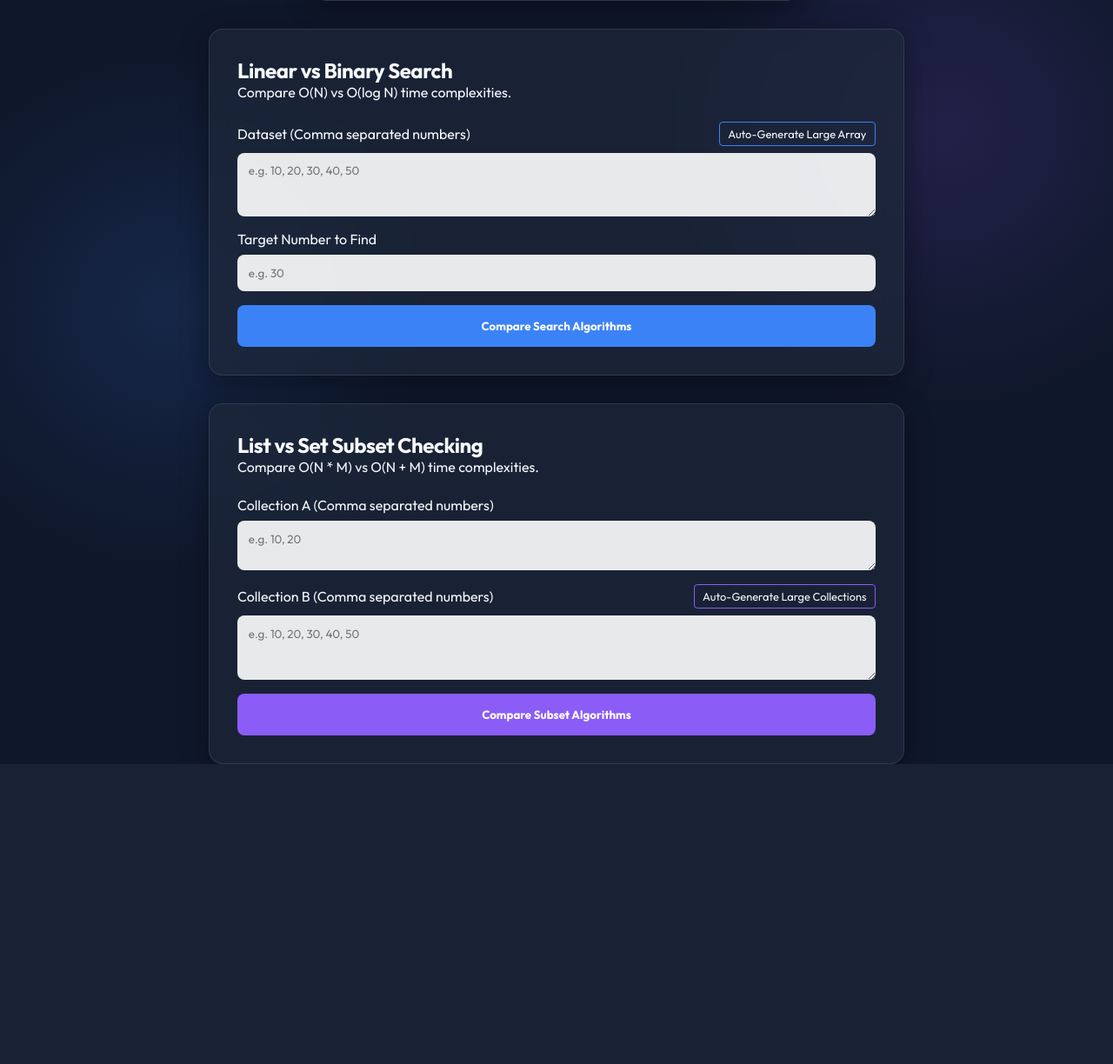
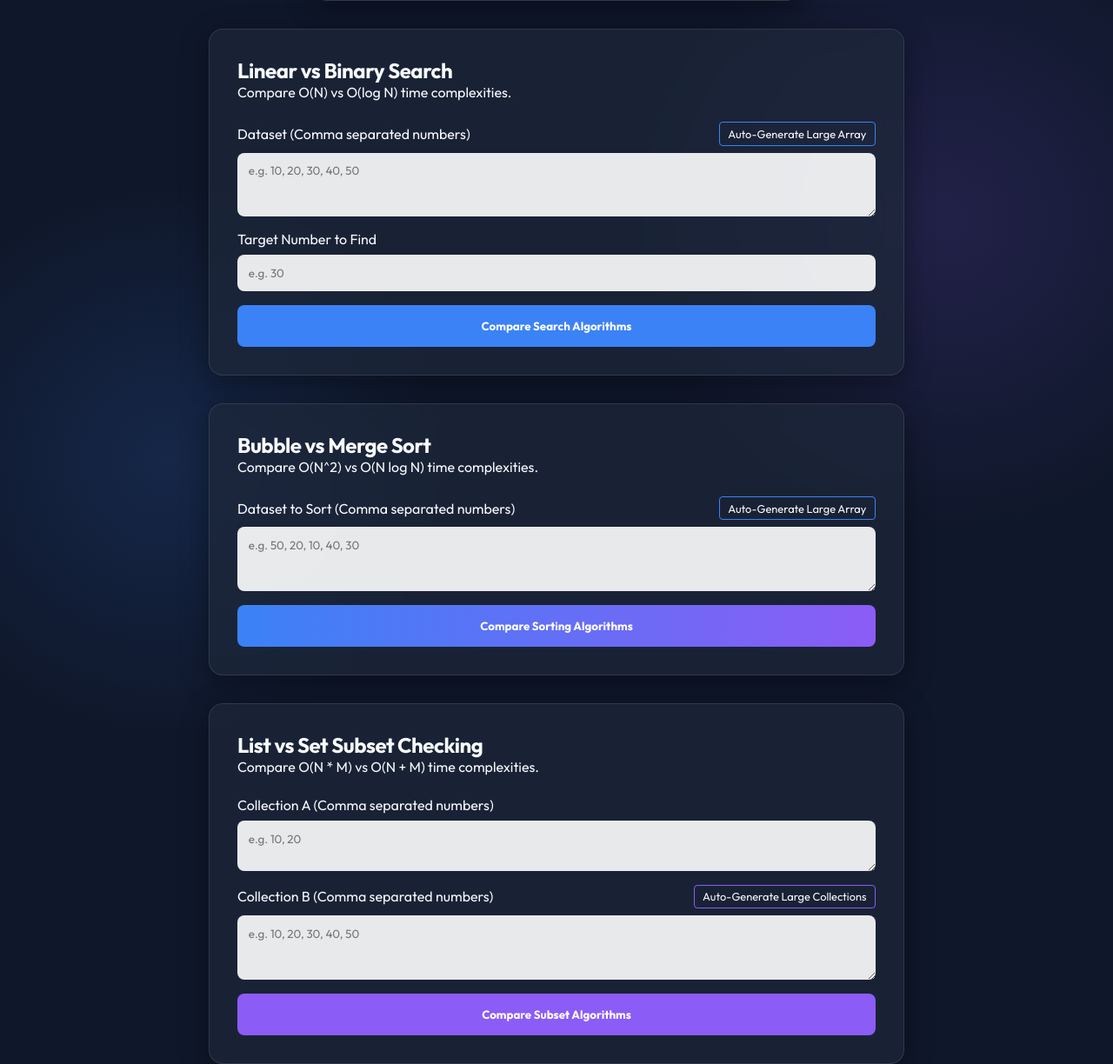
Before and after one commit to mounikadola07-alt/CFAI-Project, a Flask app: page / in a window 1280 px wide. Shown: the part 165-1389 px from the top of the page at 87% size. Before the commit the page ends 1044 px from the top, so only its background shows below. Run offline with Flask 3, Linux system fonts and the light colour scheme.

Commit message:
feat(ui): Integrate Sorting algorithms comparison interface

```diff
--- a/static/app.js
+++ b/static/app.js
@@ -54,6 +54,62 @@ document.addEventListener('DOMContentLoaded', () => {
                 <p style="font-size: 1.5rem; margin: 0.5rem 0;">${results.binary_search.time_ms.toFixed(4)} ms</p>
                 <p class="text-secondary">Complexity: ${results.binary_search.complexity}</p>
                 <p class="text-secondary">Found at index: ${results.binary_search.index}</p>
+            </div>
+        `;
+    }
+
+    // Sorting Logic
+    const sortForm = document.getElementById('sort-form');
+    const sortResults = document.getElementById('sort-results');
+
+    sortForm.addEventListener('submit', async (e) => {
+        e.preventDefault();
+
+        const arrayInput = document.getElementById('sort-array-input').value;
+
+        // Show loading state
+        const submitBtn = sortForm.querySelector('button[type="submit"]');
+        const originalText = submitBtn.innerText;
+        submitBtn.innerText = 'Calculating...';
+        submitBtn.disabled = true;
+
+        try {
+            const response = await fetch('/api/sort', {
+                method: 'POST',
+                headers: { 'Content-Type': 'application/json' },
+                body: JSON.stringify({ array: arrayInput })
+            });
+
+            const data = await response.json();
+
+            if (data.status === 'success') {
+                displaySortResults(data.results);
+            } else {
+                showError('Error: ' + data.message);
+            }
+        } catch (error) {
+            showError('Failed to connect to backend server.');
+        } finally {
+            submitBtn.innerText = originalText;
+            submitBtn.disabled = false;
+        }
+    });
+
+    function displaySortResults(results) {
+        sortResults.style.display = 'grid';
+        sortResults.style.gridTemplateColumns = '1fr 1fr';
+        sortResults.style.gap = '1rem';
+
+        sortResults.innerHTML = `
+            <div style="background: rgba(0,0,0,0.2); padding: 1.5rem; border-radius: 8px;">
+                <h3 style="color: var(--accent-blue);">Bubble Sort</h3>
+                <p style="font-size: 1.5rem; margin: 0.5rem 0;">${results.bubble_sort.time_ms.toFixed(4)} ms</p>
+                <p class="text-secondary">Complexity: ${results.bubble_sort.complexity}</p>
+            </div>
+            <div style="background: rgba(0,0,0,0.2); padding: 1.5rem; border-radius: 8px;">
+                <h3 style="color: var(--accent-purple);">Merge Sort</h3>
+                <p style="font-size: 1.5rem; margin: 0.5rem 0;">${results.merge_sort.time_ms.toFixed(4)} ms</p>
+                <p class="text-secondary">Complexity: ${results.merge_sort.complexity}</p>
             </div>
         `;
     }
@@ -127,6 +183,11 @@ document.addEventListener('DOMContentLoaded', () => {
     }
 
     // Dataset Generators
+    document.getElementById('sort-generate-btn').addEventListener('click', () => {
+        const largeArray = Array.from({length: 2000}, () => Math.floor(Math.random() * 10000));
+        document.getElementById('sort-array-input').value = largeArray.join(', ');
+    });
+
     document.getElementById('search-generate-btn').addEventListener('click', () => {
         const largeArray = Array.from({length: 10000}, () => Math.floor(Math.random() * 100000));
         largeArray.sort((a, b) => a - b); // Sorting for binary search
--- a/templates/index.html
+++ b/templates/index.html
@@ -45,6 +45,28 @@
             </div>
         </section>
 
+        <!-- Sorting Algorithms Section -->
+        <section class="glass-panel" id="sort-section">
+            <h2>Bubble vs Merge Sort</h2>
+            <p class="text-secondary" style="margin-bottom: 1.5rem;">Compare O(N^2) vs O(N log N) time complexities.</p>
+
+            <form id="sort-form" style="display: flex; flex-direction: column; gap: 1rem;">
+                <div style="display: flex; flex-direction: column; gap: 0.5rem;">
+                    <div style="display: flex; justify-content: space-between; align-items: center;">
+                        <label for="sort-array-input">Dataset to Sort (Comma separated numbers)</label>
+                        <button type="button" id="sort-generate-btn" style="background: none; border: 1px solid var(--accent-blue); color: var(--text-primary); padding: 0.3rem 0.6rem; border-radius: 4px; cursor: pointer; font-size: 0.8rem;">Auto-Generate Large Array</button>
+                    </div>
+                    <textarea id="sort-array-input" rows="3" placeholder="e.g. 50, 20, 10, 40, 30" style="padding: 0.8rem; border-radius: 8px; border: none; outline: none; background: rgba(255,255,255,0.9); font-family: inherit; resize: vertical;" required></textarea>
+                </div>
+
+                <button type="submit" style="padding: 1rem; border-radius: 8px; border: none; background: linear-gradient(to right, var(--accent-blue), var(--accent-purple)); color: white; font-weight: bold; cursor: pointer; transition: opacity 0.3s;">Compare Sorting Algorithms</button>
+            </form>
+
+            <div id="sort-results" style="margin-top: 2rem; display: none;">
+                <!-- Results will be injected here via JS -->
+            </div>
+        </section>
+
         <!-- Subset Checking Section -->
         <section class="glass-panel" id="subset-section">
             <h2>List vs Set Subset Checking</h2>
```
